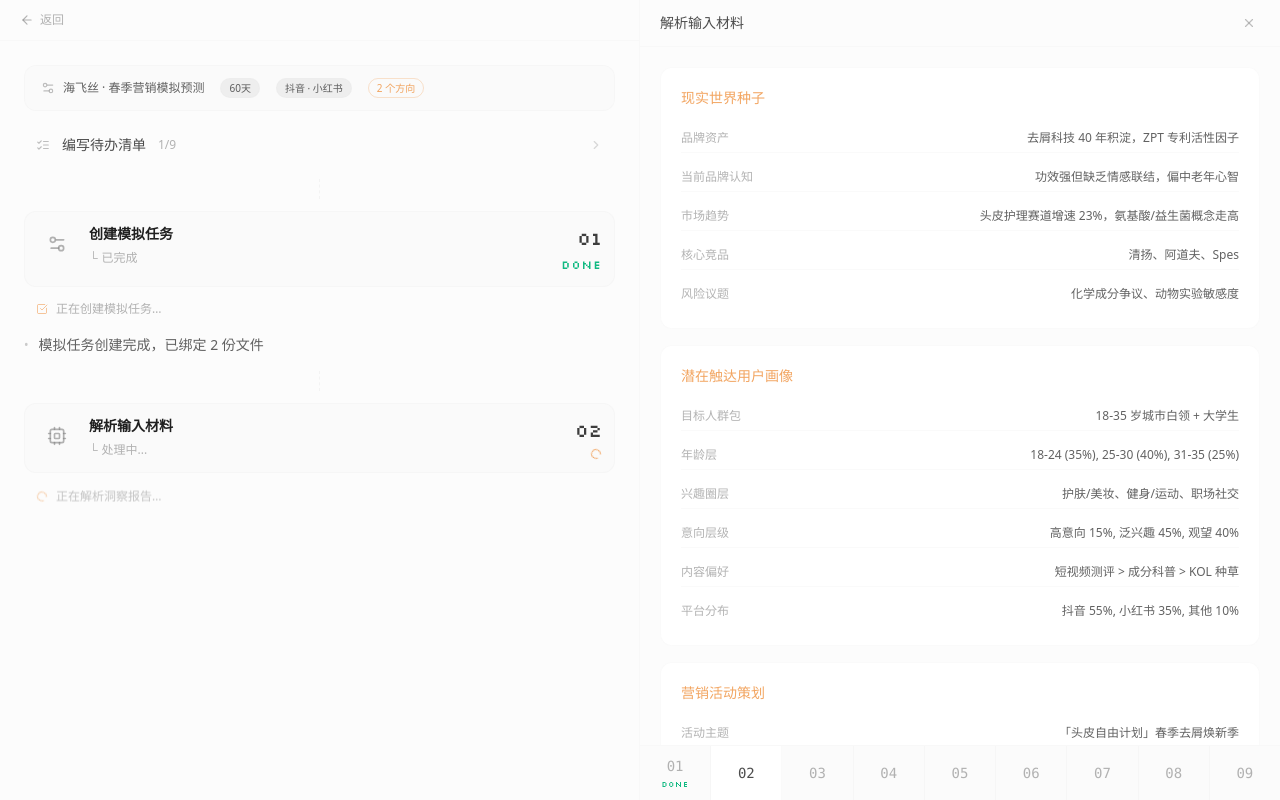
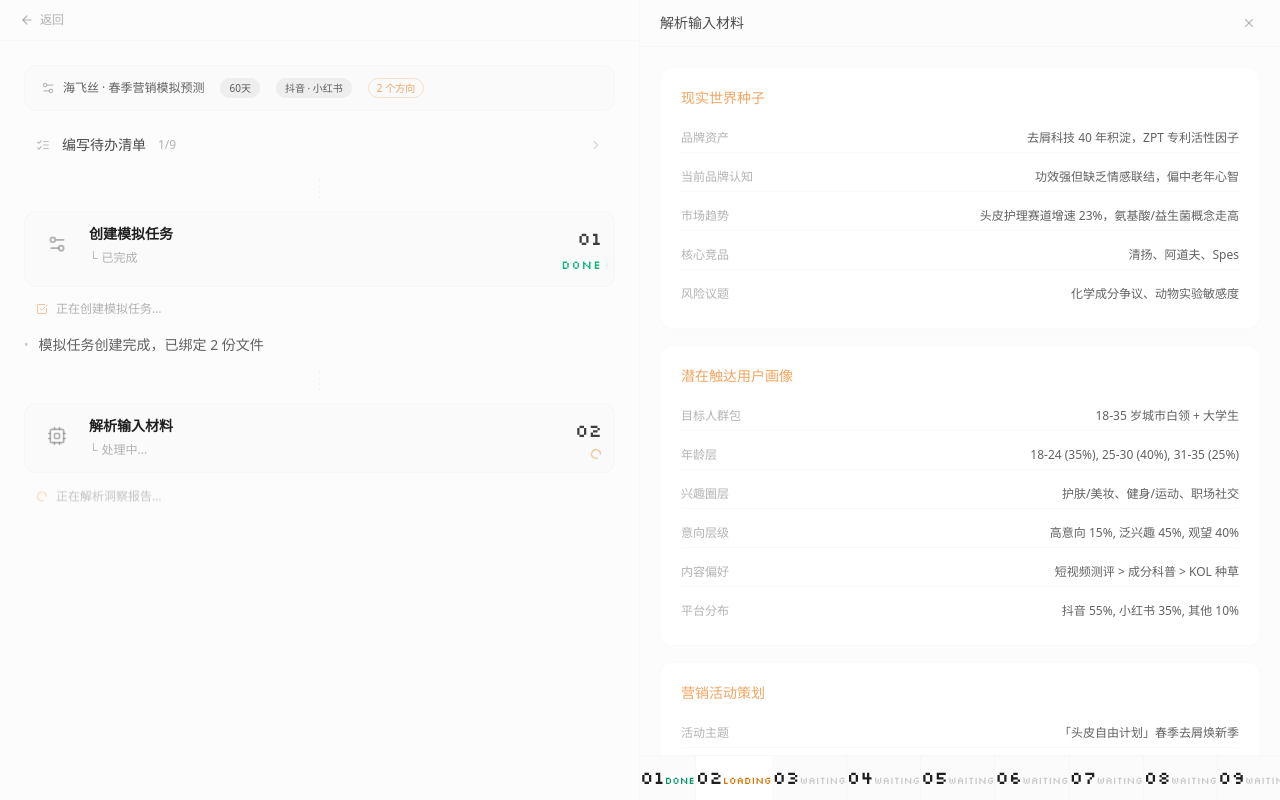
Before and after one commit to croiii1006/remix-of-oransim-workflow, a React (Vite) app: page / in a window 1280 px wide. Both pictures are taken after a click on the button "开始模拟". Built offline with nearby package versions, Linux system fonts and the light colour scheme; the HTML template or start-up script is replaced by a standard one.

Commit message:
Synced DONE tag color in OranSimPage
Co-authored-by: croiii1006 <184928744+croiii1006@users.noreply.github.com>

```diff
--- a/src/components/oran-sim/OranSimPage.tsx
+++ b/src/components/oran-sim/OranSimPage.tsx
@@ -1,4 +1,5 @@
 import { useState, useCallback, useRef, useEffect } from "react";
+import { cn } from "@/lib/utils";
 import { StreamMessage, WORKFLOW_STEPS, WorkflowStep, generateWorkflowMessages, generateTimestamp } from "./types";
 import SetupForm from "./SetupForm";
 import SetupHelper from "./SetupHelper";
@@ -143,12 +144,14 @@ const OranSimPage = () => {
                       : 'bg-muted/20 hover:bg-muted/40'
                   }`}
                 >
-                  <p className={`font-mono text-sm ${step.id === selectedStep ? 'text-foreground/80' : 'text-muted-foreground/60'}`}>
-                    {String(step.id).padStart(2, '0')}
-                  </p>
-                  {step.status === 'done' && (
-                    <p className="font-pixel text-[8px] text-emerald-500 tracking-widest mt-0.5">DONE</p>
-                  )}
+                  <span className="font-pixel leading-none text-lg">{String(step.id).padStart(2, '0')}</span>
+                  <span className={cn("font-pixel text-[10px] leading-none text-[#8a8a8a]",
+                    step.status === 'running' && 'text-amber-600',
+                    step.status === 'done' && 'text-emerald-600',
+                    step.status === 'pending' && 'text-muted-foreground/40'
+                  )}>
+                    {step.status === 'running' ? 'LOADING' : step.status === 'done' ? 'DONE' : 'WAITING'}
+                  </span>
                 </button>
               ))}
             </div>
```
